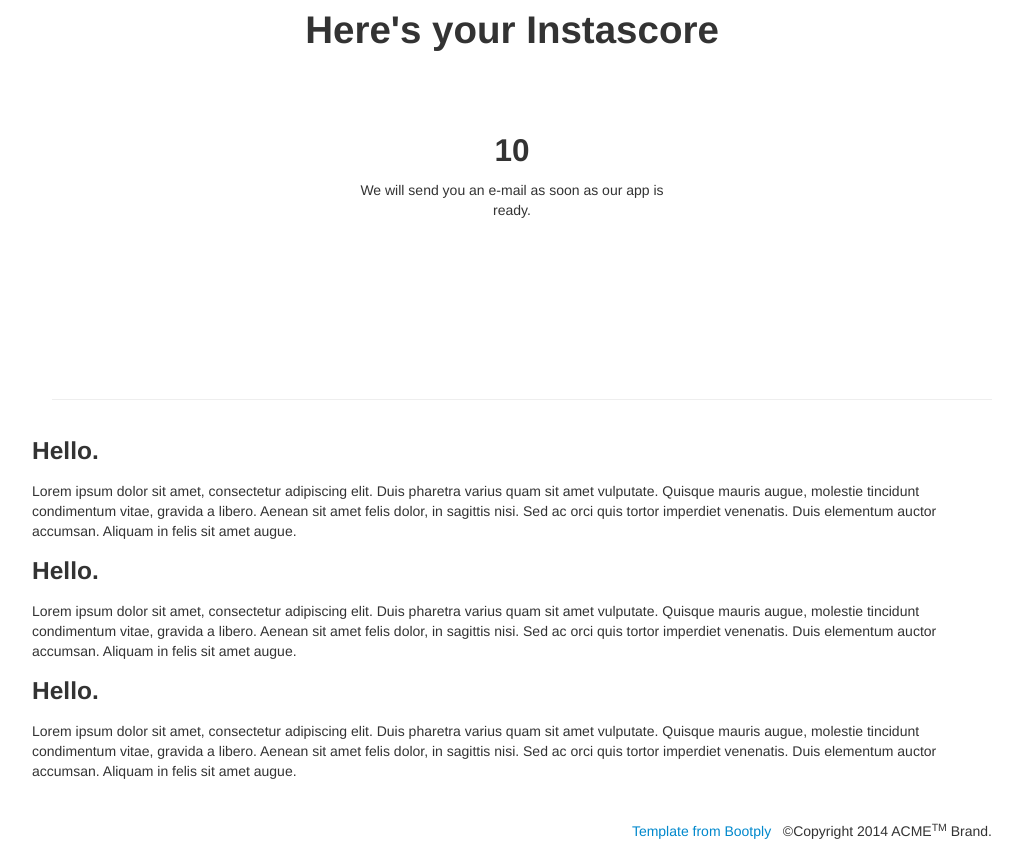
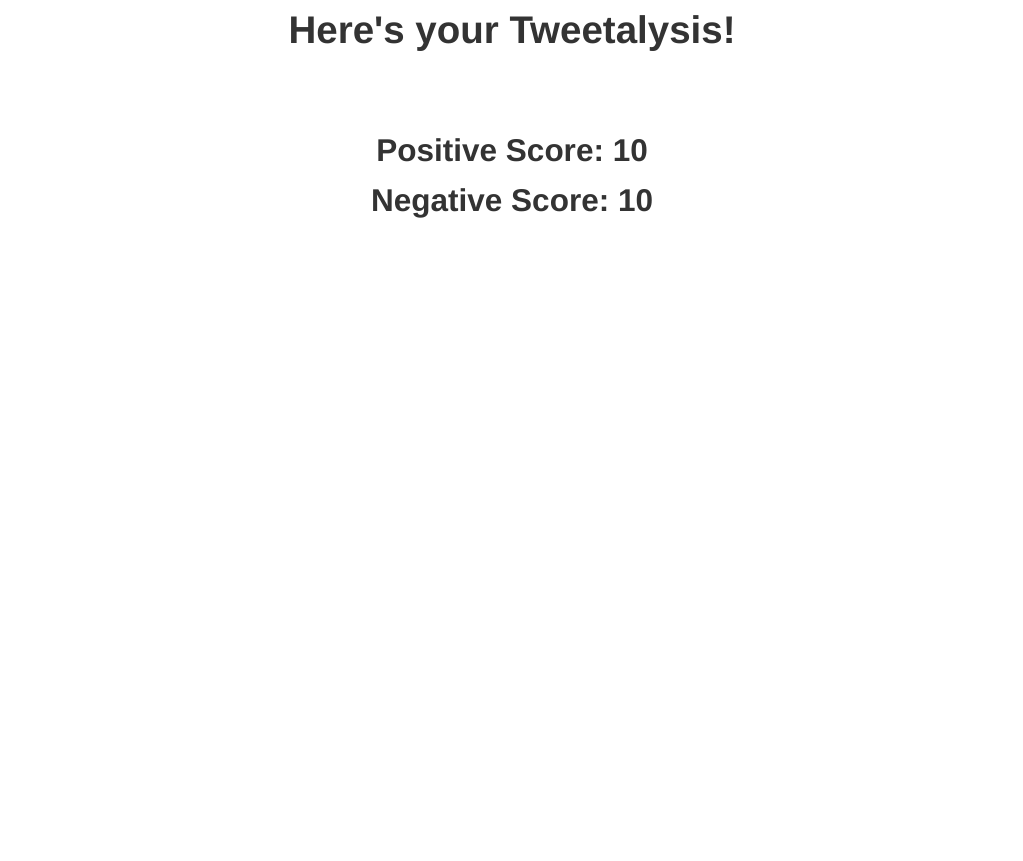
Before and after one commit to pesanteur/Tweet_type, a Flask app: template app/templates/success.html in a window 1280 px wide. Shown: the whole page, without its empty margins (118-1141 px from the left). After the commit the page ends 218 px from the top, so only its background shows below. Run offline with Flask 2, Linux system fonts and the light colour scheme; the template is opened without the code that fills it: most values are stand-ins (such as "Sample title", 1, 10 or a date in 2020); parts of the project's set-up code (start-up, migrations or seed data) failed here and were passed over; some libraries are stand-ins or nearby versions.

Commit message:
Tweaked display for score, need to add database next

```diff
--- a/app/templates/success.html
+++ b/app/templates/success.html
@@ -19,15 +19,15 @@
     <div class="container-full">
         <div class="row">
             <div class="col-lg-12 text-center v-center">
-                <h1>Here's your Instascore</h1>
+                <h1>Here's your Tweetalysis!</h1>
 		<!-- <p class="lead">A sign-up page example for Bootstrap 3</p>-->
                 <br>
                 <br>
                 <br>
                 <form class="col-lg-12">
                     <div class="input-group" style="width:340px;text-align:center;margin:0 auto;">
-			    <h2>{{ score }}</h2>
-                        <p>We will send you an e-mail as soon as our app is ready.</p>
+                        <h2>Positive Score: {{ pos_score }} </h2>
+                        <h2> Negative Score: {{ neg_score }}</h2>
                     </div>
                 </form>
             </div>
@@ -48,49 +48,6 @@
     </div>
     <!-- /container full -->
 
-    <div class="container">
-        <hr>
-        <div class="row">
-            <div class="col-md-4">
-                <div class="panel panel-default">
-                    <div class="panel-heading">
-                        <h3>Hello.</h3>
-                    </div>
-                    <div class="panel-body">Lorem ipsum dolor sit amet, consectetur adipiscing elit. Duis pharetra varius quam sit amet vulputate. Quisque mauris augue, molestie tincidunt condimentum vitae, gravida a libero. Aenean sit amet felis dolor, in sagittis nisi. Sed ac orci quis tortor imperdiet venenatis. Duis elementum auctor accumsan. Aliquam in felis sit amet augue.
-                    </div>
-                </div>
-            </div>
-            <div class="col-md-4">
-                <div class="panel panel-default">
-                    <div class="panel-heading">
-                        <h3>Hello.</h3>
-                    </div>
-                    <div class="panel-body">Lorem ipsum dolor sit amet, consectetur adipiscing elit. Duis pharetra varius quam sit amet vulputate. Quisque mauris augue, molestie tincidunt condimentum vitae, gravida a libero. Aenean sit amet felis dolor, in sagittis nisi. Sed ac orci quis tortor imperdiet venenatis. Duis elementum auctor accumsan. Aliquam in felis sit amet augue.
-                    </div>
-                </div>
-            </div>
-            <div class="col-md-4">
-                <div class="panel panel-default">
-                    <div class="panel-heading">
-                        <h3>Hello.</h3>
-                    </div>
-                    <div class="panel-body">Lorem ipsum dolor sit amet, consectetur adipiscing elit. Duis pharetra varius quam sit amet vulputate. Quisque mauris augue, molestie tincidunt condimentum vitae, gravida a libero. Aenean sit amet felis dolor, in sagittis nisi. Sed ac orci quis tortor imperdiet venenatis. Duis elementum auctor accumsan. Aliquam in felis sit amet augue.
-                    </div>
-                </div>
-            </div>
-        </div>
-
-        <div class="row">
-            <div class="col-lg-12">
-                <br>
-                <br>
-                <p class="pull-right"><a href="http://www.bootply.com">Template from Bootply</a> &nbsp; ©Copyright 2014 ACME<sup>TM</sup> Brand.</p>
-                <br>
-                <br>
-            </div>
-        </div>
-    </div>
-
     <!-- script references -->
     <script src="//ajax.googleapis.com/ajax/libs/jquery/2.0.2/jquery.min.js"></script>
     <script src="{{ url_for('static', filename='js/bootstrap.min.js') }}"></script>
--- a/app/views.py
+++ b/app/views.py
@@ -17,9 +17,10 @@ def prereg():
 		username = request.form['username']
 		# Check that username has not already been searched (not a great query, but works)
 		try:
-			score = check_tweets(username)[0]
+                    pos_score = check_tweets(username)[0]
+                    neg_score = check_tweets(username)[1]
 		except TweepError:
 			score = "Sorry this username does not exist"
 		return render_template('success.html',
-					        score=score)
+					        pos_score=pos_score, neg_score=neg_score)
 	return render_template('index.html')
--- a/check_tweets.py
+++ b/check_tweets.py
@@ -27,4 +27,7 @@ def check_tweets(username):
     pos_score = sum(pos_stats)/len(pos_stats)
     neg_score = sum(neg_stats)/len(neg_stats)
 
+    pos_score = format(pos_score, '.2f') # changes this to a more human readable format
+    neg_score = format(neg_score, '.2f')
+
     return pos_score, neg_score
```
Also changed, not shown: app/templates/index.html (+7 -1 lines), db_create.py (added, +12 -0 lines), app/static/css/bootstrap.css, 1 other file.
